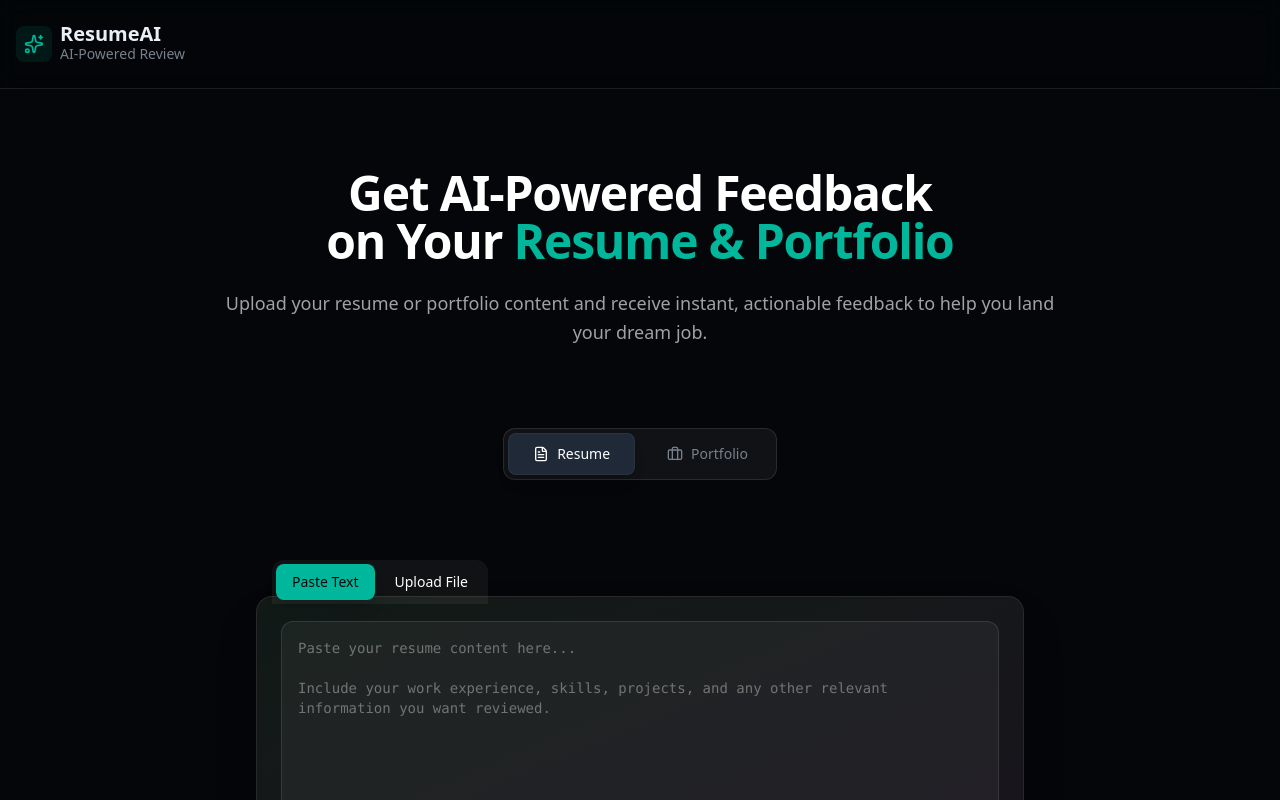
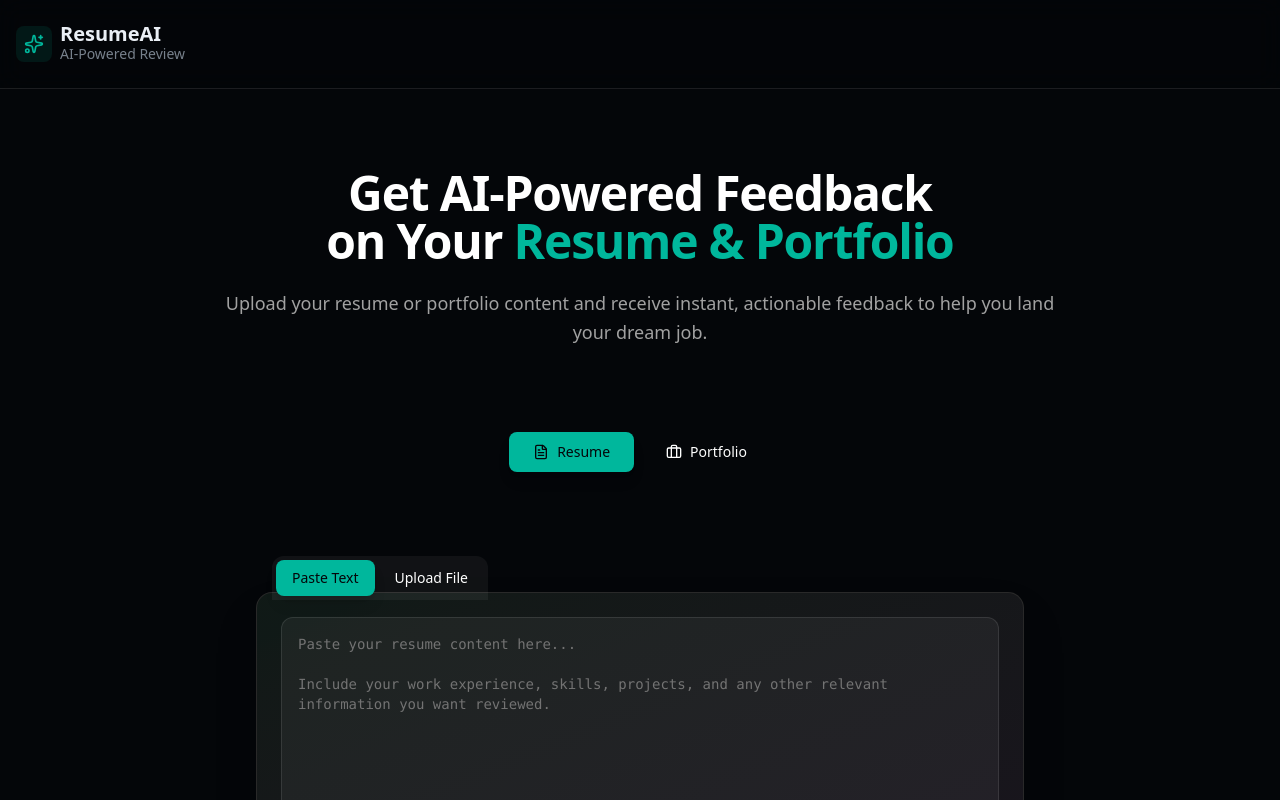
Before and after one commit to Camilo-Suarez98/ai-resume-viewer, a Next.js app: page / in a window 1280 px wide. Shown: the top 800 px of the page. Built offline with nearby package versions, Linux system fonts and the light colour scheme.

Commit message:
feat: include button component and delete comments

```diff
--- a/src/components/MainProcessor.tsx
+++ b/src/components/MainProcessor.tsx
@@ -5,12 +5,12 @@ import { ReviewForm } from "./ReviewForm";
 import { ReviewResult } from "./ReviewResult";
 import { FeatureGrid } from "./FeatureGrid";
 import { FileText, Briefcase } from "lucide-react";
-import { cn } from "@/lib/utils";
+import { SelectorButton } from "./ui/SelectorButton";
 
 export function MainProcessor() {
   const [type, setType] = useState<"resume" | "portfolio">("resume");
   const [isLoading, setIsLoading] = useState(false);
-  const [result, setResult] = useState<any>(null); // Type this properly if sharing types
+  const [result, setResult] = useState<any>(null);
 
   const handleSubmit = async (data: { text: string; file?: File }) => {
     setIsLoading(true);
@@ -42,32 +42,19 @@ export function MainProcessor() {
 
   return (
     <div className="flex flex-col items-center w-full max-w-6xl mx-auto px-4 py-12">
-      {/* Type Toggle */}
-      <div className="flex items-center gap-2 bg-white/5 border border-white/10 p-1 rounded-xl mb-10">
-        <button
+      <div className="flex items-center gap-2 p-1 rounded-xl mb-10">
+        <SelectorButton
+          isActive={type === "resume"}
           onClick={() => setType("resume")}
-          className={cn(
-            "flex items-center gap-2 px-6 py-2.5 rounded-lg text-sm font-medium transition-all",
-            type === "resume"
-              ? "bg-[#1f2937] text-white shadow-lg border border-white/5"
-              : "text-muted-foreground hover:text-white"
-          )}
-        >
-          <FileText className="w-4 h-4" />
-          Resume
-        </button>
-        <button
+          icon={FileText}
+          label="Resume"
+        />
+        <SelectorButton
+          isActive={type === "portfolio"}
           onClick={() => setType("portfolio")}
-          className={cn(
-            "flex items-center gap-2 px-6 py-2.5 rounded-lg text-sm font-medium transition-all",
-            type === "portfolio"
-              ? "bg-[#10b981] text-white shadow-lg"
-              : "text-muted-foreground hover:text-white"
-          )}
-        >
-          <Briefcase className="w-4 h-4" />
-          Portfolio
-        </button>
+          icon={Briefcase}
+          label="Portfolio"
+        />
       </div>
 
       <ReviewForm type={type} onSubmit={handleSubmit} isLoading={isLoading} />
```
